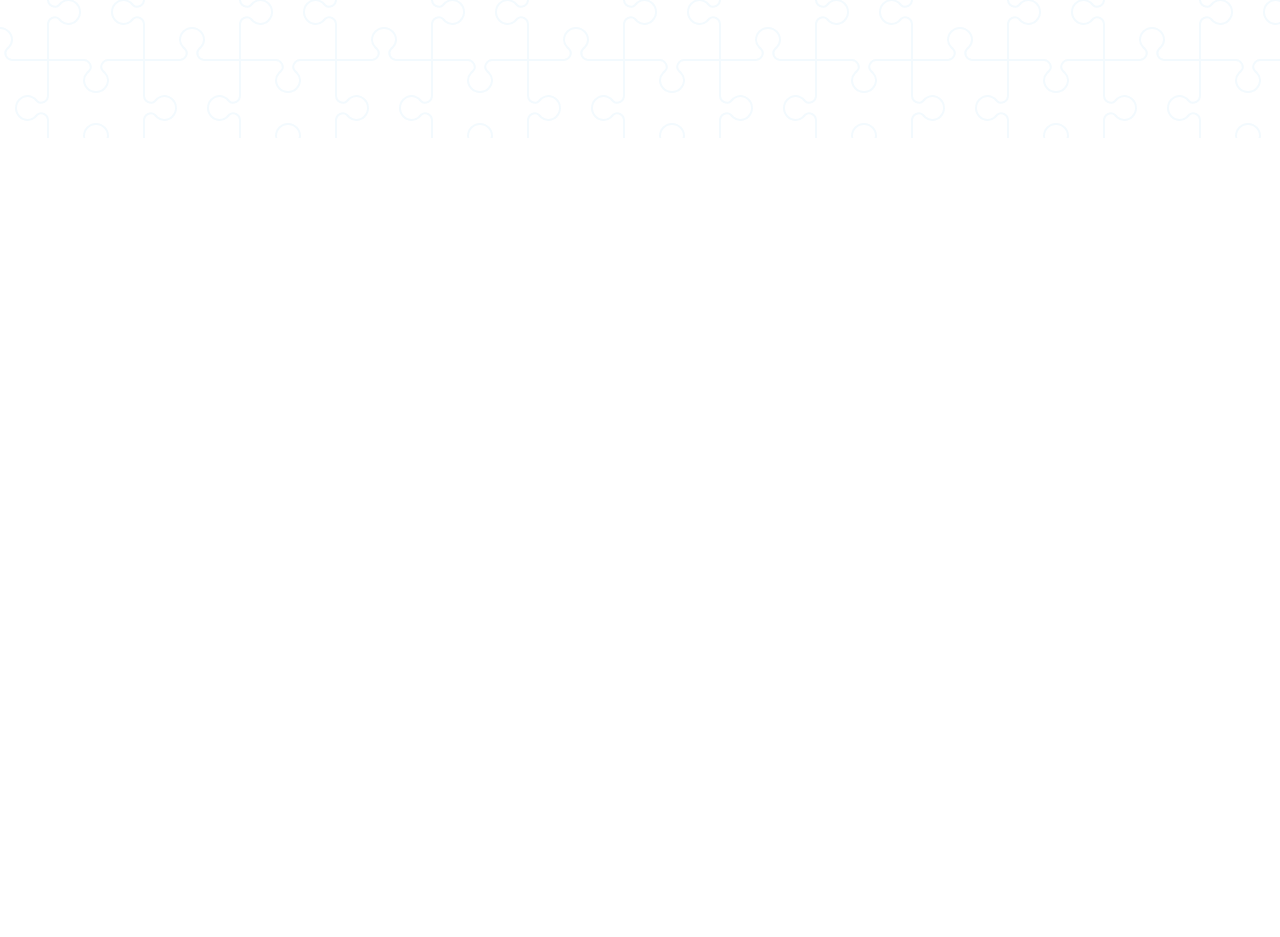
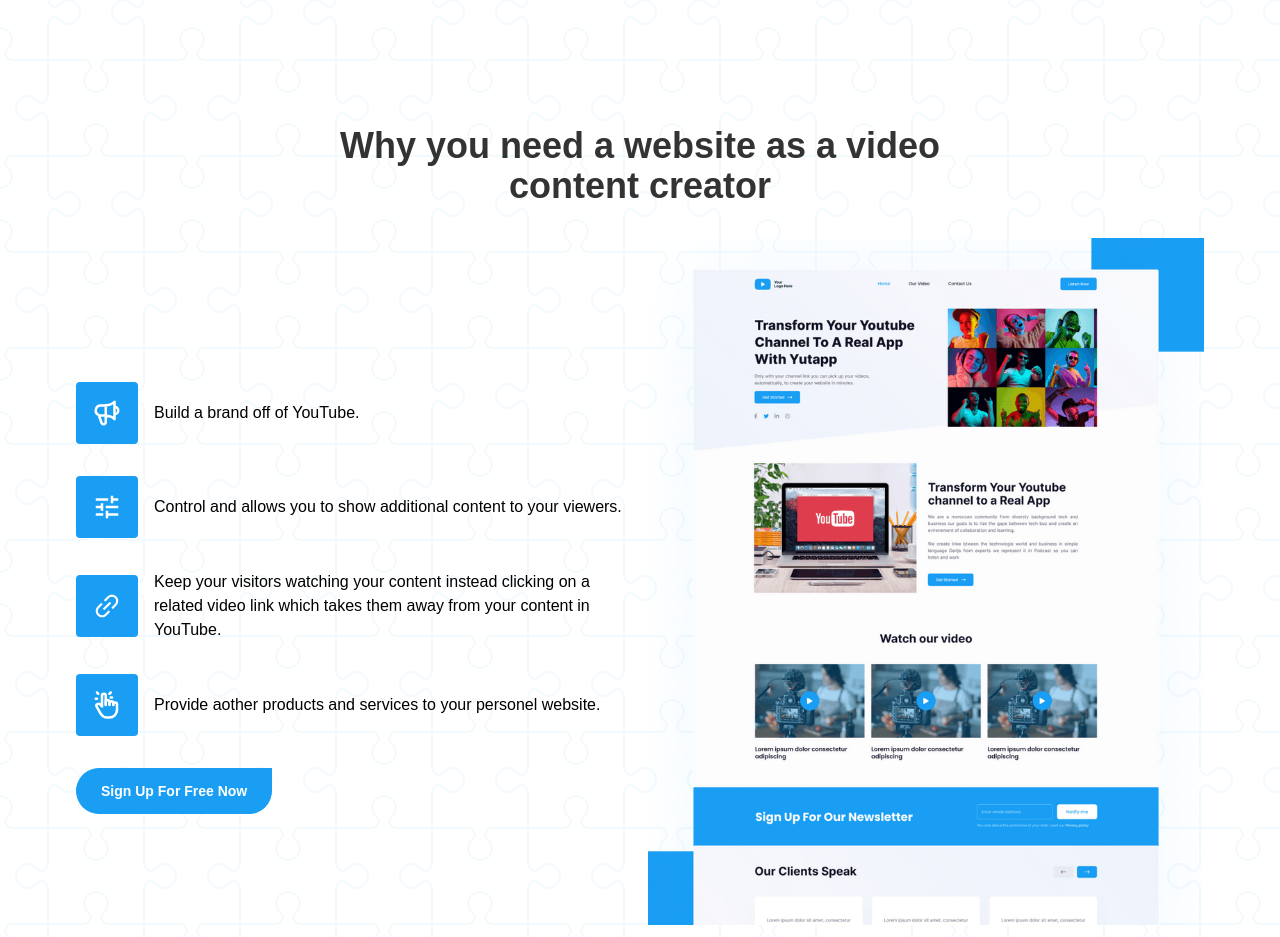
Before and after one commit to gourav-singhal/Yutapp-UI, a Next.js app: page / in a window 1280 px wide. Shown: the part 1140-2077 px from the top of the page. Before the commit the page ends 1278 px from the top, so only its background shows below. Built offline with nearby package versions, Linux system fonts and the light colour scheme.

Commit message:
Added Template Example Banner

```diff
--- /dev/null
+++ b/components/TemplateBanner/index.tsx
@@ -0,0 +1,70 @@
+import React from 'react';
+
+import { HiOutlineSpeakerphone } from 'react-icons/hi';
+import { MdOutlineTune } from 'react-icons/md';
+import { AiOutlineLink } from 'react-icons/ai';
+import { TbHandClick } from 'react-icons/tb';
+
+import CustomSignUpButton from '../CustomSignUpButton';
+
+const TemplateBanner = () => {
+  return (
+    <div className='py-6 md:p-0'>
+        <div className='text-center'>
+            <h1 className='max-w-2xl w-full m-auto text-2xl md:text-4xl font-bold text-dark'>
+                Why you need a website
+                as a video content creator
+            </h1>
+        </div>
+        <div className='mt-8 grid place-items-center gap-4 grid-cols-1 md:grid-cols-2'>
+            <div>
+                <div className='my-8 flex justify-start items-center gap-4'>
+                    <span className='text-3xl text-white bg-primaryBlue p-4 rounded'>
+                        <HiOutlineSpeakerphone />
+                    </span>
+                    <h2 className='text-left text-md font-normal text-black'>
+                        Build a brand off of YouTube.
+                    </h2>
+                </div>
+                <div className='my-8 flex justify-start items-center gap-4'>
+                    <span className='text-3xl text-white bg-primaryBlue p-4 rounded'>
+                        <MdOutlineTune />
+                    </span>
+                    <h2 className='text-left text-md font-normal text-black'>
+                        Control and allows you to show
+                        additional content to your viewers.
+                    </h2>
+                </div>
+                <div className='my-8 flex justify-start items-center gap-4'>
+                    <span className='text-3xl text-white bg-primaryBlue p-4 rounded'>
+                        <AiOutlineLink />
+                    </span>
+                    <h2 className='text-left text-md font-normal text-black'>
+                        Keep your visitors watching your content instead
+                        clicking on a related video link which takes them
+                        away from your content in YouTube.
+                    </h2>
+                </div>
+                <div className='my-8 flex justify-start items-center gap-4'>
+                    <span className='text-3xl text-white bg-primaryBlue p-4 rounded'>
+                        <TbHandClick />
+                    </span>
+                    <h2 className='text-left text-md font-normal text-black'>
+                        Provide aother products and services
+                        to your personel website.
+                    </h2>
+                </div>
+                <div className='text-center md:text-left'>
+                    <CustomSignUpButton />
+                </div>
+            </div>
+
+            <div className='order-first md:order-last'>
+                <img src="/template-screenshot.png" alt="Template Screenshot" />
+            </div>
+        </div>
+    </div>
+  )
+}
+
+export default TemplateBanner;
--- a/pages/index.tsx
+++ b/pages/index.tsx
@@ -4,6 +4,7 @@ import Head from 'next/head';
 import Header from '../components/Header';
 import Hero from '../components/Hero';
 import Benefits from '../components/Benefits';
+import TemplateBanner from '../components/TemplateBanner';
 
 export default function Home() {
   return (
@@ -18,6 +19,7 @@ export default function Home() {
         <Header />
         <Hero />
         <Benefits />
+        <TemplateBanner />
       </main>
     </div>
   )
```
Also changed, not shown: public/dotes.png (added), public/template-screenshot.png (added).
